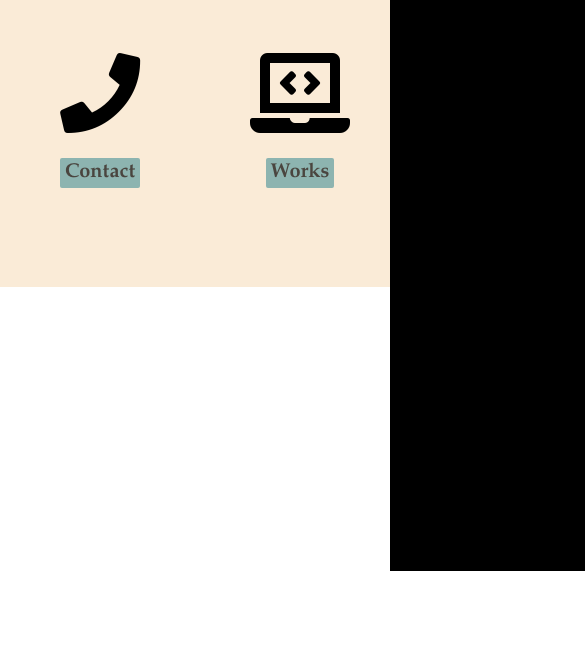
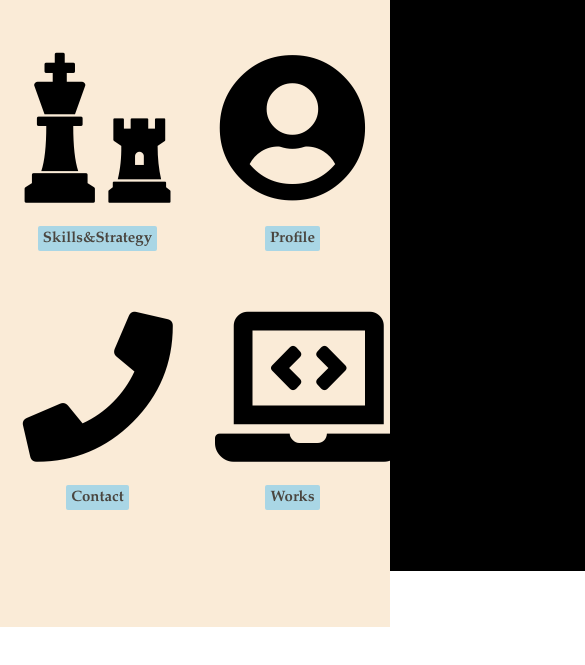
Before and after one commit to l-kai-c/liams-portfolio, a plain HTML site: page index.html in a window 390 px wide. Shown: the part 273-938 px from the top of the page, 585 px wide, since content can reach past the window. Before the commit the page ends 844 px from the top, so only its background shows below. Drawn offline with Linux system fonts and the light colour scheme.

Commit message:
Update body.css

```diff
--- a/body.css
+++ b/body.css
@@ -2,6 +2,7 @@
     box-sizing: border-box;
     font-family: 'Book Antiqua';
 }
+
 
 body{
     background-color: white;
@@ -152,13 +153,7 @@ a:hover{
     padding-top: 60px;
 }
 
-@media screen and (max-width:670px){
-    .links{
-        width: 50%;
-        padding: 20px;
-        text-align: center;
-    }
-}
+
 
 .portfolio-wrapper{
     height: 300px;
@@ -197,3 +192,63 @@ a:hover{
     line-height: 40px;
     text-align: center  ;
 }
+
+
+@media screen and (max-width:670px){
+    body{
+        background-color: white;
+        margin: 0px;
+        height: 900px;
+        scroll-behavior: smooth;
+    }
+
+    .header{
+        height: 60px;
+        background-color: black;
+        box-sizing: border-box;
+        color: white;
+        width: 100%;
+        position: fixed;
+    }
+
+    .header a{
+        color: white;
+    }
+    .main{
+        height: 900px;
+        background-color:antiquewhite;
+        padding-top: 60px;
+        margin: 0 auto;
+    }
+    .portfolio-wrapper{
+        height:650px;
+        width: 100%;
+        text-align: center  ;
+    }
+
+    .fas{
+        font-size : 150px;
+    }
+
+    .links{
+        float: right;
+        padding: 20px;
+        text-align: center;
+        width: 50%;
+    }
+
+
+
+    .fontc{
+
+        color: black;
+        background-color: skyblue   ;
+        border-radius: 2px;
+        padding: 5px;
+        font-size: 15px;
+        line-height: 20px;
+        text-align: center;
+
+    }
+
+}
```
